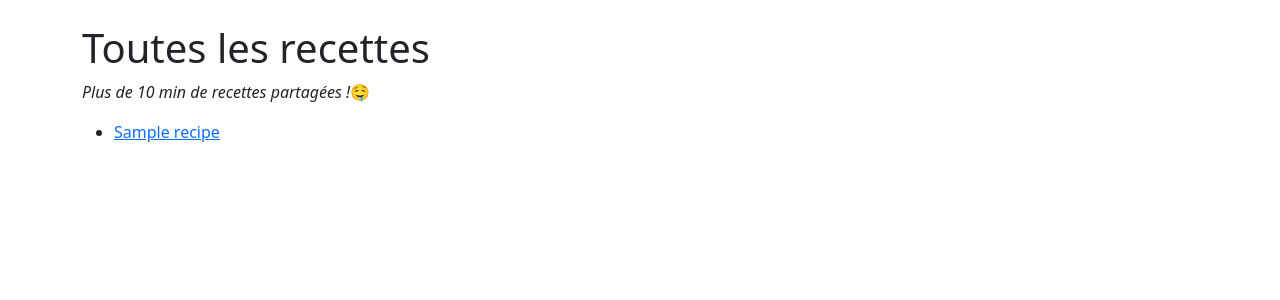
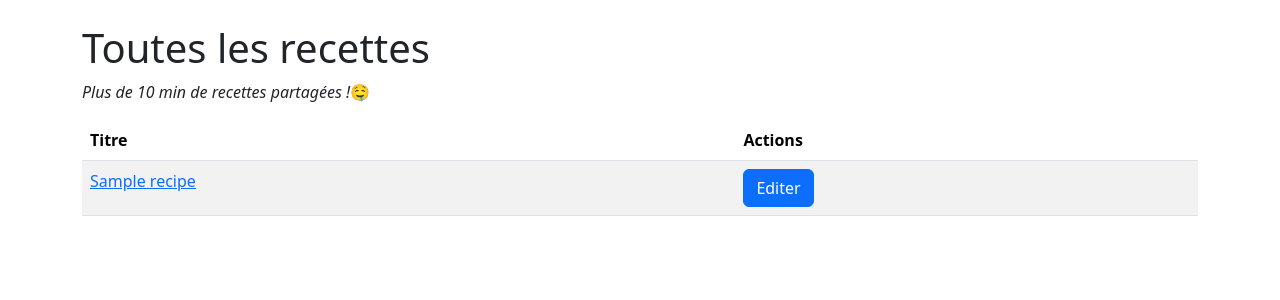
Before and after one commit to gigiyoyo/TutoSymfony, a Symfony app: template Cuisinova/templates/recipe/index.html.twig in a window 1280 px wide. Shown: the part 56-356 px from the top of the page. Run offline with Twig, Linux system fonts and the light colour scheme; the template is opened without the code that fills it: most values are stand-ins (such as "Sample title", 1, 10 or a date in 2020); some libraries are stand-ins or nearby versions.

Commit message:
Afficher les données dans un tableau.

```diff
--- a/Cuisinova/templates/recipe/index.html.twig
+++ b/Cuisinova/templates/recipe/index.html.twig
@@ -6,13 +6,19 @@
     <h1 class="text-align">Toutes les recettes</h1>
 
     <p><i> Plus de {{total}} min de recettes partagées !</i>🤤</p>
-    <p>
-        <ul>
+
+    <table class="table table-striped">
+        <thead>
+            <th>Titre</th>
+            <th>Actions</th>
+        </thead>
+        <tbody>
             {% for recipe in recipes %}
-                <li>
-                    <a href="{{ url('recipe_show', {'id': recipe.id, 'slug': recipe.slug}) }}">{{ recipe.title }}</a>
-                </li>
+                <tr>
+                    <td><a href="{{ url('recipe_show', {'id': recipe.id, 'slug': recipe.slug}) }}">{{ recipe.title }}</a></td>
+                    <td><a class="btn btn-primary" href="{{ url('recipe_edit', {'id': recipe.id}) }}">Editer</a></td>
+                </tr>
             {% endfor %}
-        </ul>
-    </p>
+        </tbody>
+    </table>
 {% endblock %}
```
